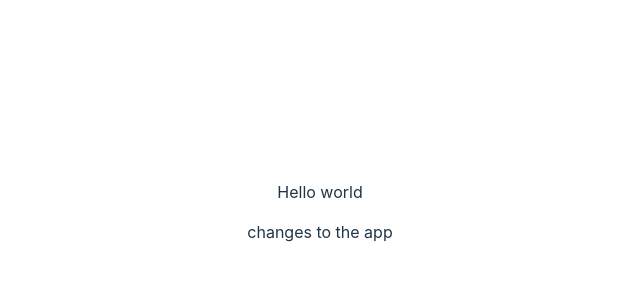
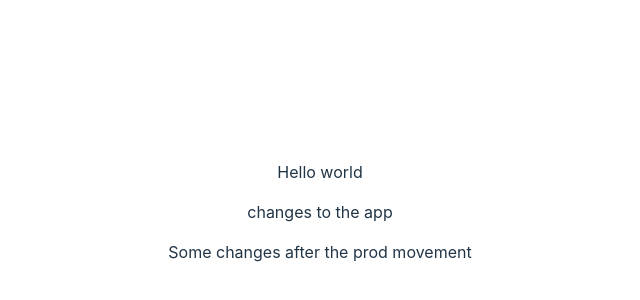
Before and after one commit to SagarMahadik/trial-cicd, a React (Vite) app: page / in a window 1280 px wide. Shown: the part 188-488 px from the top of the page, without its empty margins (320-960 px from the left). Built offline with nearby package versions, Linux system fonts and the light colour scheme.

Commit message:
feat(component): text component added

```diff
--- a/src/App.tsx
+++ b/src/App.tsx
@@ -7,7 +7,8 @@ function App() {
 	return (
 		<>
 			<p>Hello world</p>
-			<p>changes to the app</p>
+			<p> changes to the app </p>
+			<p>Some changes after the prod movement</p>
 		</>
 	);
 }
```
